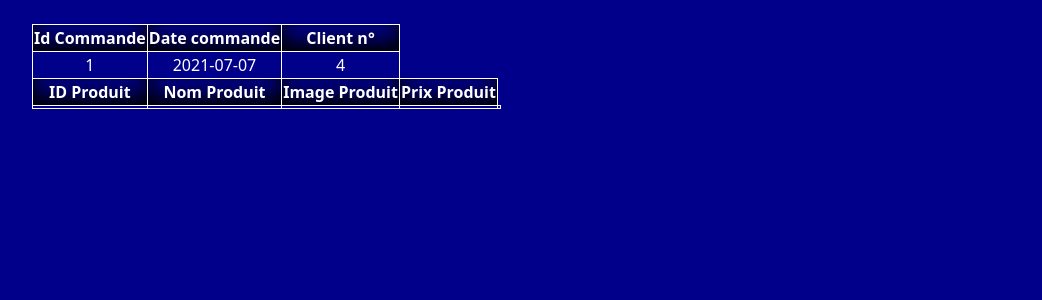
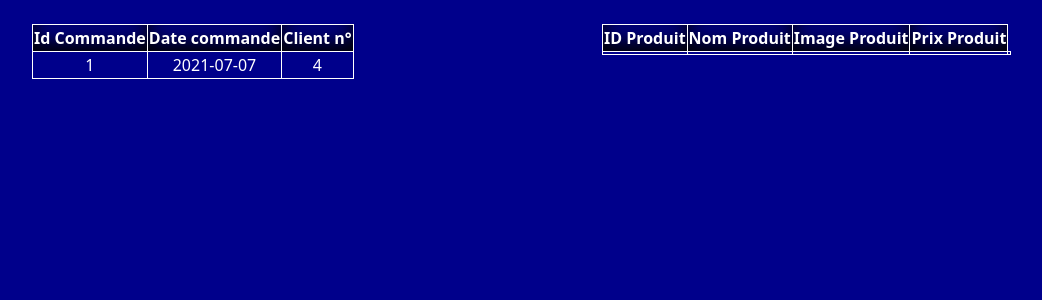
Before and after one commit to rwanoux/TP_2_php, a PHP site: page /detailComand.php?id=1 in a window 1280 px wide. Shown: the part 70-370 px from the top of the page, without its empty margins (50-1092 px from the left). Run offline with PHP 8.4, Linux system fonts and the light colour scheme; data comes from the database, SQL or seed files in the repository; lists and menus that the app fills with data are empty.

Commit message:
chouchou

```diff
--- a/detailComand.php
+++ b/detailComand.php
@@ -6,8 +6,8 @@ include("include/header.php");
 $ID = $_GET["id"]; //récupère l'ID de la commande
 ?>
 
-<div class = "container">
-    <div class = "row">
+<div class="container">
+    <div class="row">
         <div class="col-md-6">
             <table class="tableauCmdes">
 
@@ -40,9 +40,10 @@ $ID = $_GET["id"]; //récupère l'ID de la commande
                     </tr>
                     <?php }?>
                 </tbody>
+            </table>
         </div>
         <div class="col-md-6">
-            <div class="tableauProd">
+            <table class="tableauProd">
                 <thead>
                     <tr>
                         <th>ID Produit</th>
@@ -59,7 +60,7 @@ $ID = $_GET["id"]; //récupère l'ID de la commande
                     <td></td>
                     <td></td>
                 </tbody>
+            </table>
         </div>
     </div>
 </div>
-</div>
--- a/functions/sqlStrings.php
+++ b/functions/sqlStrings.php
@@ -39,6 +39,6 @@ function getProdFromCommandId($comId){
 
     return "SELECT produits.Produit_Nom, produits.Produit_Image, produits.Produit_Prix
     FROM  cmd_pdt, produits
-    WHERE produits.Produit_ID=cmd_pdt.Cmd_Pdt_Produit_ID AND cmd_pdt.Cmd_Pdt_Commande_ID=".$clientId;
+    WHERE produits.Produit_ID=cmd_pdt.Cmd_Pdt_Produit_ID AND cmd_pdt.Cmd_Pdt_Commande_ID=".$comId;
 }
 ?>
```
Lines whose indentation alone changed are shown as unchanged.
